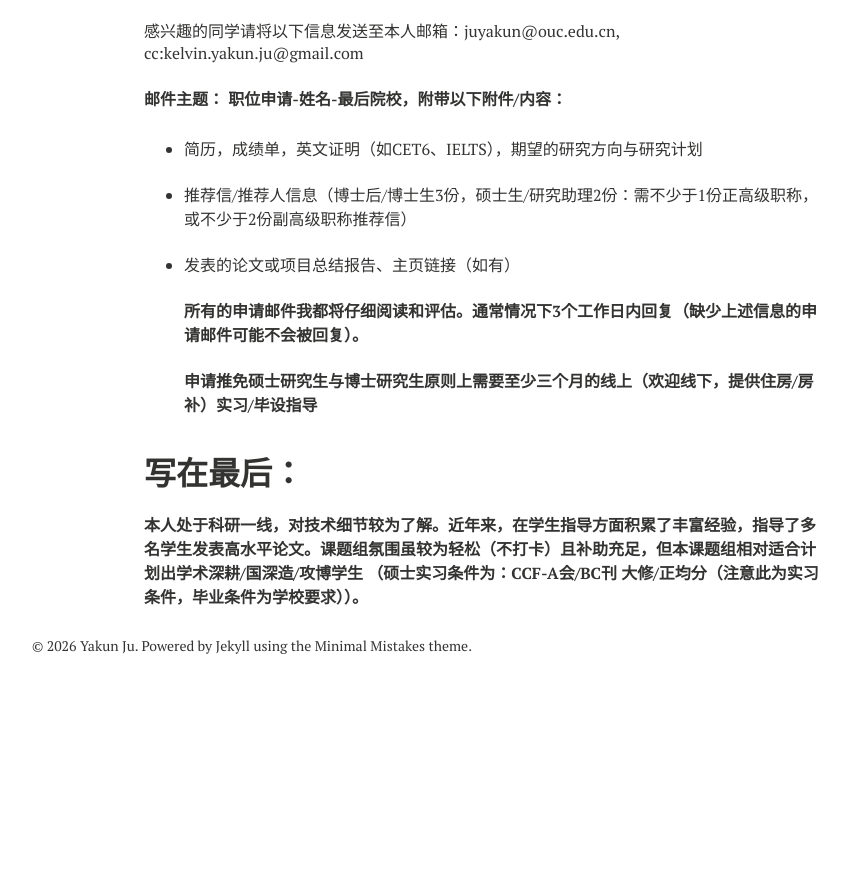
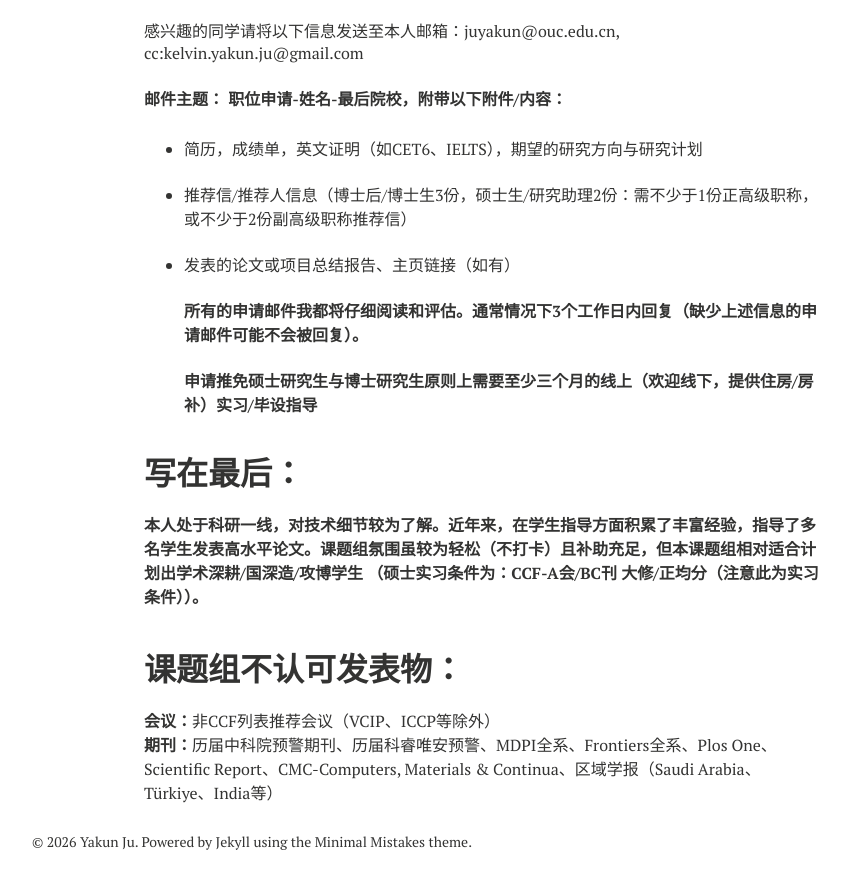
Before and after one commit to juyakun/juyakun.github.io, a Jekyll site: the page built from recruitment.md, in a window 1280 px wide and 900 px high, scrolled down 1020 px. Shown: the top 889 px of the window, without its empty margins (288-1137 px from the left). Built offline with Jekyll 4.4.1, drawn with Linux system fonts in a browser that asks for light colours; nearby versions of some CDN libraries; before the commit the page ends 1724 px from its top, so only the background shows below that.

Commit message:
Update recruitment.md with publication criteria
Added guidelines for acceptable publications in the research group.

```diff
--- a/recruitment.md
+++ b/recruitment.md
@@ -70,4 +70,10 @@ comments: false
 
 # 写在最后：
 
-**本人处于科研一线，对技术细节较为了解。近年来，在学生指导方面积累了丰富经验，指导了多名学生发表高水平论文。课题组氛围虽较为轻松（不打卡）且补助充足，但本课题组相对适合计划出学术深耕/国深造/攻博学生 （硕士实习条件为：CCF-A会/BC刊 大修/正均分（注意此为实习条件，毕业条件为学校要求））。**
+**本人处于科研一线，对技术细节较为了解。近年来，在学生指导方面积累了丰富经验，指导了多名学生发表高水平论文。课题组氛围虽较为轻松（不打卡）且补助充足，但本课题组相对适合计划出学术深耕/国深造/攻博学生 （硕士实习条件为：CCF-A会/BC刊 大修/正均分（注意此为实习条件））。**
+<br>
+<br>
+
+# **课题组不认可发表物：**
+**会议：**非CCF列表推荐会议（VCIP、ICCP等除外）
+**期刊：**历届中科院预警期刊、历届科睿唯安预警、MDPI全系、Frontiers全系、Plos One、Scientific Report、CMC-Computers, Materials & Continua、区域学报（Saudi Arabia、Türkiye、India等）
```
